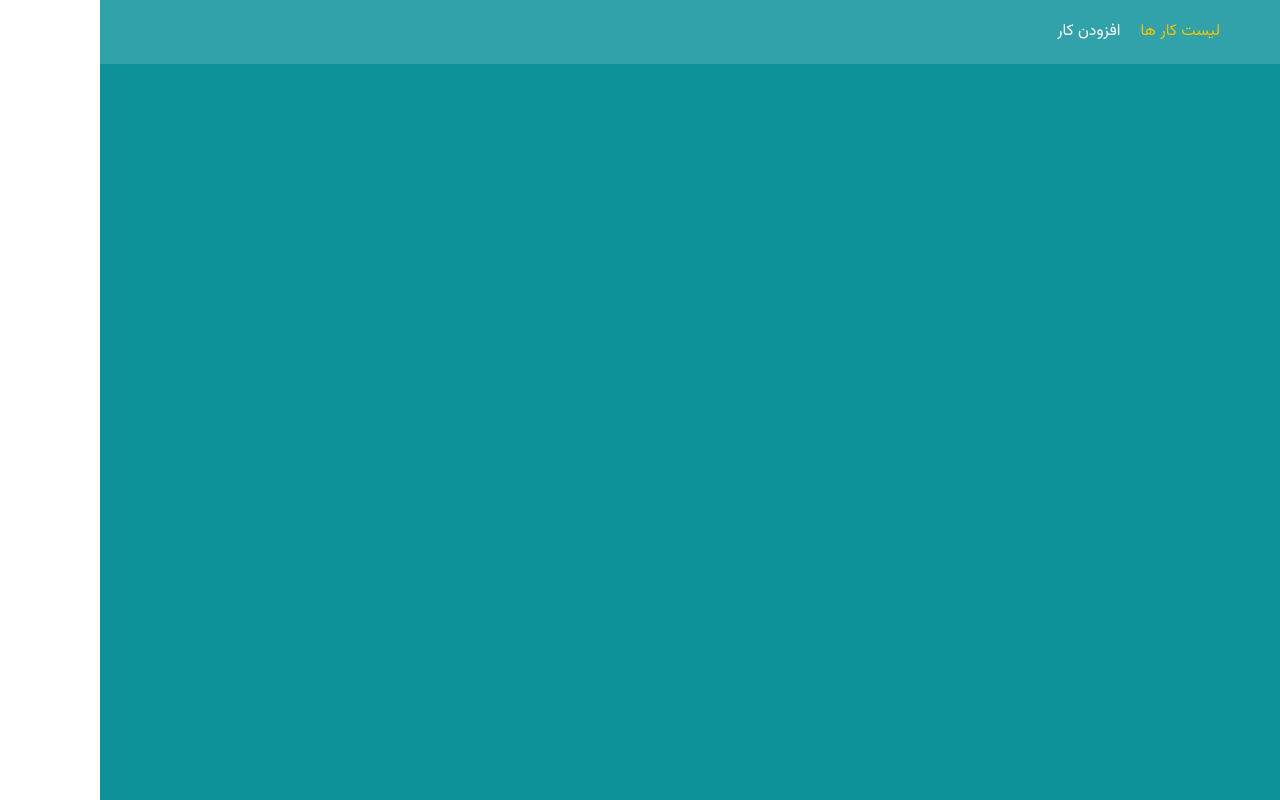
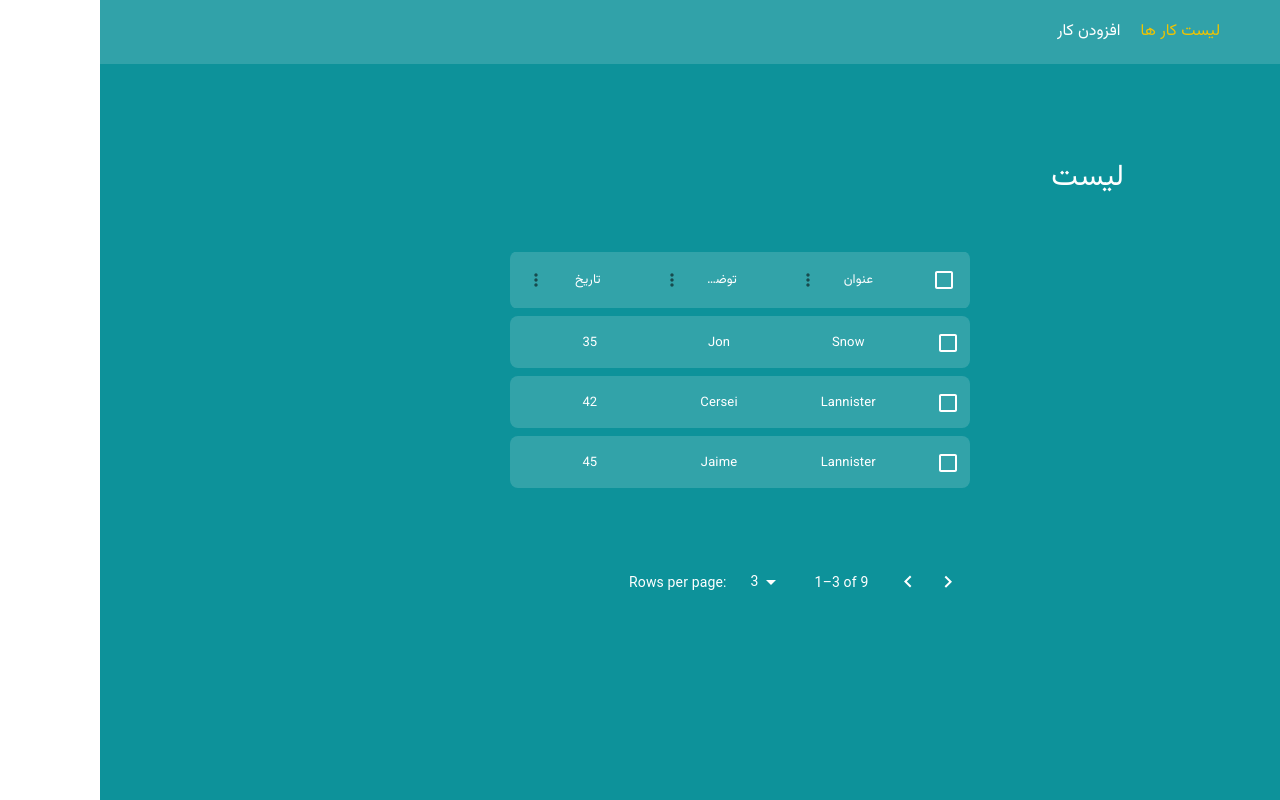
Before and after one commit to Hadi-Abedini/ArtHall, a React (Vite) app: page / in a window 1280 px wide. Built offline with nearby package versions, Linux system fonts and the light colour scheme.

Commit message:
feat: add taskTable

```diff
--- a/package.json
+++ b/package.json
@@ -14,6 +14,7 @@
     "@emotion/styled": "^11.11.0",
     "@mui/icons-material": "^5.15.10",
     "@mui/material": "^5.15.10",
+    "@mui/x-data-grid": "^6.19.5",
     "@reduxjs/toolkit": "^2.2.1",
     "@tanstack/react-query": "^5.22.2",
     "@tanstack/react-query-devtools": "^5.24.0",
--- /dev/null
+++ b/src/components/TaskTable/TaskTable.jsx
@@ -0,0 +1,102 @@
+import React from "react";
+import { DataGrid } from "@mui/x-data-grid";
+
+const columns = [
+  { field: "title", headerName: "عنوان" },
+  { field: "description", headerName: "توضیح کوتاه" },
+  { field: "date", headerName: "تاریخ" },
+];
+
+const rows = [
+  { id: 1, title: "Snow", description: "Jon", date: 35 },
+  { id: 2, title: "Lannister", description: "Cersei", date: 42 },
+  { id: 3, title: "Lannister", description: "Jaime", date: 45 },
+  { id: 4, title: "Stark", description: "Arya", date: 16 },
+  { id: 5, title: "Targaryen", description: "Daenerys", date: 1 },
+  { id: 6, title: "Melisandre", description: null, date: 150 },
+  { id: 7, title: "Clifford", description: "Ferrara", date: 44 },
+  { id: 8, title: "Frances", description: "Rossini", date: 36 },
+  { id: 9, title: "Roxie", description: "Harvey", date: 65 },
+];
+
+function TaskTable() {
+  return (
+    <DataGrid
+        sx={{
+          ".MuiDataGrid-withBorderColor": {
+            border: "none",
+          },
+          ".MuiDataGrid-main": { gap: "8px" },
+          "&.MuiDataGrid-root": {
+            border: "none",
+            color: "white",
+            textAlign: "right",
+            fontSize:"13px"
+          },
+          ".css-yrdy0g-MuiDataGrid-columnHeaderRow": {
+            width: "100%",
+            display: "flex",
+            justifyContent: "space-between",
+          },
+          ".MuiDataGrid-virtualScroller": {
+            height: "30vh",
+          },
+          ".MuiDataGrid-virtualScrollerRenderZone": {
+            gap: "8px",
+            width: "100%",
+          },
+          ".MuiDataGrid-row": {
+            width: "100%",
+            display: "flex",
+            justifyContent: "space-between",
+          },
+          ".MuiDataGrid-row, .MuiDataGrid-columnHeadersInner": {
+            backgroundColor: "#ffffff28",
+            width: "100%",
+            padding: "1px",
+            borderRadius: "8px",
+          },
+          ".MuiSvgIcon-fontSizeMedium path": {
+            fill: "white",
+          },
+          ".MuiDataGrid-cell": {
+            minWidth: "0px !important",
+            width: "fit-content !important",
+            padding: "0",
+            display: "flex",
+          },
+          ".MuiDataGrid-cell--textLeft": {
+            width: "25% !important",
+            display:"flex",
+            justifyContent:"center"
+          },".MuiDataGrid-columnHeaderDraggableContainer": {
+            display:"flex",
+            justifyContent:"center"
+          },
+
+          ".MuiDataGrid-columnSeparator--sideRight": {
+            display: "none",
+          },
+          ".MuiToolbar-root": {
+            width: "100%",
+            color: "white",
+            direction: "ltr",
+          },
+          ".MuiDataGrid-footerContainer": {
+            flexDirection: "row-reverse",
+          },
+        }}
+        rows={rows}
+        columns={columns}
+        initialState={{
+          pagination: {
+            paginationModel: { page: 0, pageSize: 3 },
+          },
+        }}
+        pageSizeOptions={[1, 3]}
+        checkboxSelection
+      />
+  )
+}
+
+export default TaskTable
--- a/src/pages/addTask/AddTask.jsx
+++ b/src/pages/addTask/AddTask.jsx
@@ -3,14 +3,9 @@ import Form from "../../components/Form/Form";
 
 function AddTask() {
   return (
-    <div className="w-full h-full flex justify-center items-center">
-      <div className="w-3/5 flex flex-col gap-14">
-        <h1 className="text-3xl text-white">افزودن</h1>
-        <div className="w-full justify-center items-center flex">
-          <Form />
-        </div>
-      </div>
-    </div>
+    <>
+      <Form />
+    </>
   );
 }
 
--- a/src/pages/layout/Layout.jsx
+++ b/src/pages/layout/Layout.jsx
@@ -1,13 +1,23 @@
 import React from "react";
-import { Outlet } from "react-router-dom";
+import { Outlet, useLocation } from "react-router-dom";
 import Header from "../../components/Header/Header";
 
 function Layout() {
+  const location = useLocation();
   return (
     <div className="w-full h-[100vh] bg-primary">
-        <Header/>
-      <main className="h-[80%]">
-        <Outlet />
+      <Header />
+      <main className="w-full h-[80%]">
+        <div className="w-full h-full flex justify-center items-center">
+          <div className="w-3/5 flex flex-col gap-14">
+            <h1 className="text-3xl text-white">
+              {location.pathname === "/task" ? "افزودن" : "لیست"}
+            </h1>
+            <div className="w-full justify-center items-center flex">
+              <Outlet />
+            </div>
+          </div>
+        </div>
       </main>
     </div>
   );
--- a/src/pages/taskList/TaskList.jsx
+++ b/src/pages/taskList/TaskList.jsx
@@ -1,9 +1,14 @@
-import React from 'react'
+import React from "react";
+
+import TaskTable from "../../components/TaskTable/TaskTable";
 
 function TaskList() {
   return (
-    <div>TaskList</div>
-  )
+    <div className="w-3/5">
+
+      <TaskTable/>
+    </div>
+  );
 }
 
-export default TaskList
+export default TaskList;
--- a/src/routes/RoutesComponent.jsx
+++ b/src/routes/RoutesComponent.jsx
@@ -2,6 +2,7 @@ import React from "react";
 import { createBrowserRouter } from "react-router-dom";
 import Layout from "../pages/layout/Layout";
 import AddTask from "../pages/addTask/AddTask";
+import TaskList from "../pages/taskList/TaskList";
 
 const routes = createBrowserRouter([
   {
@@ -11,7 +12,9 @@ const routes = createBrowserRouter([
       {
         index: true,
         element: (
-          <React.Suspense fallback={<>...</>}>//task list</React.Suspense>
+          <React.Suspense fallback={<>...</>}>
+            <TaskList />
+          </React.Suspense>
         ),
       },
       {
```
Also changed, not shown: 1 other file (tests, documents, lock files or other folders).
